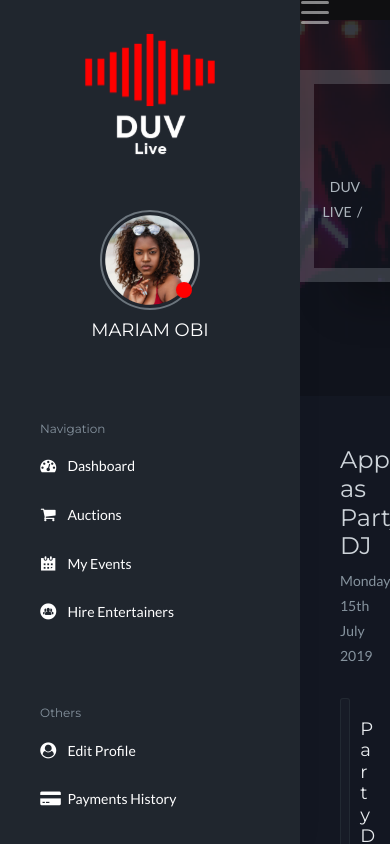
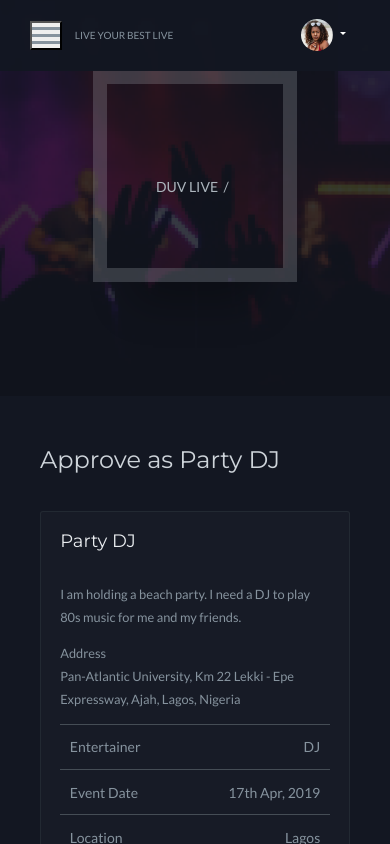
Before and after one commit to duvlive/duvproject, a React (Create React App) app in the folder frontend/: page /user/approval in a window 390 px wide. Shown: the top 844 px of the page. Built offline with nearby package versions, Linux system fonts and the light colour scheme.

Commit message:
Create mobile menu

```diff
--- a/frontend/src/assets/sass/_variables.scss
+++ b/frontend/src/assets/sass/_variables.scss
@@ -338,3 +338,9 @@ $modal-footer-border-color: rgba($white, 0.1);
 
 $modal-fade-transform: translate(0, -100px);
 $modal-transition: transform 0.4s ease-out;
+
+// Close
+
+$close-font-size: 3rem;
+$close-color: $white;
+$close-text-shadow: none;
--- a/frontend/src/assets/sass/components/backend-pages/_menu.scss
+++ b/frontend/src/assets/sass/components/backend-pages/_menu.scss
@@ -1,5 +1,8 @@
 .topbar {
-  left: 300px;
+  left: 0;
+  @include media-breakpoint-up(sm) {
+    left: 300px;
+  }
   position: fixed;
   right: 0;
   top: 0px;
@@ -13,6 +16,14 @@
 
   &__header {
     padding: 5px 30px 5px;
+
+    &.navbar-collapse {
+      top: 0;
+
+      .navbar-nav .nav-item {
+        border-bottom: transparent;
+      }
+    }
 
     .navbar-text {
       color: $text-color;
--- a/frontend/src/assets/sass/components/backend-pages/_sidebar.scss
+++ b/frontend/src/assets/sass/components/backend-pages/_sidebar.scss
@@ -3,19 +3,45 @@ $sidebar-width: 300px;
 .sidebar {
   top: 0px;
   position: fixed;
-  width: $sidebar-width;
+  width: 100%;
   z-index: 10;
-  background: $sidebar-bg;
-  background: rgba($sidebar-bg, 0.3);
   bottom: 0;
   margin-top: 0;
-  padding-bottom: 30px;
-  box-shadow: 0 0 24px 0 rgba(0, 0, 0, 0.06), 0 1px 0 0 rgba(0, 0, 0, 0.02);
+  padding-bottom: 2rem;
+  background: $black;
+  transition: transform 0.3s ease-out;
+  transform: translateX(-100%);
+
+  @include media-breakpoint-up(sm) {
+    transform: translateX(0);
+    width: $sidebar-width;
+    background: $sidebar-bg;
+    background: rgba($sidebar-bg, 0.3);
+    box-shadow: 0 0 24px 0 rgba(0, 0, 0, 0.06), 0 1px 0 0 rgba(0, 0, 0, 0.02);
+  }
+
+  &.show {
+    transform: translateX(0);
+    animation-name: bounceInLeft;
+    animation-duration: 0.75s;
+  }
+
+  &__close {
+    position: absolute;
+    padding: 2.5rem;
+    top: 0;
+    right: 0;
+    cursor: pointer;
+  }
 }
 
-.logo {
-  padding: 30px;
+.sidebar__logo {
+  position: relative;
+  padding: 2rem;
   text-align: center;
+  img {
+    height: 7rem;
+  }
 }
 
 .user-box {
@@ -23,9 +49,9 @@ $sidebar-width: 300px;
 
   .user-img {
     position: relative;
-    height: 100px;
-    width: 100px;
-    margin: 20px auto 10px;
+    height: 6rem;
+    width: 6rem;
+    margin: 1.3rem auto 0.6rem;
 
     .img-thumbnail {
       background: transparent;
@@ -34,12 +60,12 @@ $sidebar-width: 300px;
   }
 
   .user-status {
-    height: 16px;
-    width: 16px;
+    height: 1rem;
+    width: 1rem;
     position: absolute;
     border-radius: 50%;
-    bottom: 12px;
-    right: 8px;
+    bottom: 0.75rem;
+    right: 0.5rem;
 
     &.away {
       background: $warning;
@@ -55,39 +81,73 @@ $sidebar-width: 300px;
   h5 {
     color: $white;
     font-family: $headings-font-family;
-    font-size: 18px;
+    font-size: 1.1rem;
     font-weight: normal;
   }
 }
 
 .sidebar-menu {
   list-style: none;
-  margin-top: 80px;
+  margin-top: 5rem;
 
   &__header {
-    font-size: 12px;
+    font-size: 0.75rem;
     font-family: $headings-font-family;
     font-weight: normal;
     color: $text-color;
-    margin-bottom: 15px;
+    margin-bottom: 1rem;
   }
 
   li {
-    margin-bottom: 20px;
+    margin-bottom: 1.25rem;
     i {
-      margin-right: 8px;
+      margin-right: 0.5rem;
       margin-left: -3px;
-      font-size: 16px;
+      font-size: 1rem;
     }
     a {
       display: block;
       color: $white;
-      font-size: 14px;
+      font-size: 0.85rem;
     }
   }
 }
 
 .content-page {
-  margin-left: $sidebar-width;
+  margin-left: 0;
+  @include media-breakpoint-up(sm) {
+    margin-left: $sidebar-width;
+  }
   overflow: hidden;
 }
+@keyframes bounceInLeft {
+  from,
+  60%,
+  75%,
+  90%,
+  to {
+    animation-timing-function: cubic-bezier(0.215, 0.61, 0.355, 1);
+  }
+
+  0% {
+    opacity: 0;
+    transform: translate3d(-3000px, 0, 0);
+  }
+
+  60% {
+    opacity: 1;
+    transform: translate3d(25px, 0, 0);
+  }
+
+  75% {
+    transform: translate3d(-10px, 0, 0);
+  }
+
+  90% {
+    transform: translate3d(5px, 0, 0);
+  }
+
+  to {
+    transform: translate3d(0, 0, 0);
+  }
+}
--- a/frontend/src/assets/sass/lib/_buttons.scss
+++ b/frontend/src/assets/sass/lib/_buttons.scss
@@ -59,3 +59,19 @@ button:focus {
     border-color: darken($white, 15%);
   }
 }
+
+.menu-button {
+  width: 2.5rem;
+  padding: 0;
+  margin-right: 1rem;
+
+  &:after,
+  &:before,
+  & div {
+    background-color: $text-color;
+    content: '';
+    display: block;
+    height: 3px;
+    margin: 4px 0;
+  }
+}
--- a/frontend/src/components/common/LandingSection.jsx
+++ b/frontend/src/components/common/LandingSection.jsx
@@ -33,14 +33,13 @@ const LandingSection = ({ showSidebar, isDashboard, title, subtitle }) => (
 
 LandingSection.propTypes = {
   isDashboard: PropTypes.bool,
-  showSidebar: PropTypes.bool,
+  showSidebar: PropTypes.func.isRequired,
   subtitle: PropTypes.string,
   title: PropTypes.string.isRequired
 };
 
 LandingSection.defaultProps = {
   isDashboard: false,
-  showSidebar: false,
   subtitle: null
 };
 export default LandingSection;
--- a/frontend/src/components/common/Sidebar.jsx
+++ b/frontend/src/components/common/Sidebar.jsx
@@ -6,13 +6,27 @@ import PerfectScrollbar from 'react-perfect-scrollbar';
 import { Link } from '@reach/router';
 import 'react-perfect-scrollbar/dist/css/styles.css';
 import userSideMenu from 'data/sidebar/user.js';
+import classNames from 'classnames';
 
-const Sidebar = () => (
-  <div className="sidebar">
-    <div className="logo">
+const Sidebar = ({ show, close }) => (
+  <div
+    className={classNames('sidebar', {
+      show
+    })}
+  >
+    <div className="sidebar__logo">
       <Link to="/">
-        <img alt="Duv Live Red-White Logo" height="130" src={RedLogo} />
+        <img alt="Duv Live Red-White Logo" src={RedLogo} />
       </Link>
+      <div className="sidebar__close" onClick={close}>
+        <button
+          aria-label="Close"
+          className="close d-block d-sm-none"
+          type="button"
+        >
+          <span aria-hidden="true">&times;</span>
+        </button>
+      </div>
     </div>
     <PerfectScrollbar style={{ height: 'calc(100% - 190px)' }}>
       <Sidebar.UserBox />
@@ -21,6 +35,11 @@ const Sidebar = () => (
     <div className="clearfix" />
   </div>
 );
+
+Sidebar.propTypes = {
+  close: PropTypes.func.isRequired,
+  show: PropTypes.bool.isRequired
+};
 
 Sidebar.UserBox = () => {
   return (
--- a/frontend/src/components/common/TopBar.jsx
+++ b/frontend/src/components/common/TopBar.jsx
@@ -1,8 +1,8 @@
-import React, { useState } from 'react';
+import React from 'react';
+import PropTypes from 'prop-types';
 import {
   Collapse,
   Navbar,
-  NavbarToggler,
   Nav,
   NavItem,
   NavLink,
@@ -12,28 +12,25 @@ import {
   DropdownItem
 } from 'reactstrap';
 import { Link } from '@reach/router';
-import classNames from 'classnames';
 import UserAvatar from 'assets/img/avatar/user.png';
 
-const TopBar = () => {
-  const [isOpen, setOpen] = useState(false);
+const TopBar = ({ showSidebar }) => {
   return (
     <div className="topbar">
-      <Navbar color="transparent" expand="md">
-        <NavbarToggler
-          className={classNames({ open: isOpen })}
-          onClick={() => setOpen(!isOpen)}
-        >
-          <span />
-          <span />
-          <span />
-        </NavbarToggler>
-        <Collapse className="topbar__header" isOpen={isOpen} navbar>
+      <Navbar color="transparent" expand>
+        <Collapse className="topbar__header" navbar>
+          <button
+            className={'d-block d-sm-none menu-button'}
+            onClick={showSidebar}
+          >
+            <div />
+          </button>
+
           <span className="navbar-text">Live Your Best Live</span>
           <Nav className="ml-auto" navbar>
             <NavItem>
               <NavLink
-                className="topbar__notification"
+                className="topbar__notification d-none d-sm-block"
                 tag={Link}
                 to="/user/notifications"
               >
@@ -43,7 +40,7 @@ const TopBar = () => {
             </NavItem>
             <UncontrolledDropdown inNavbar nav>
               <DropdownToggle caret nav>
-                Mariam Obi{' '}
+                <span className="d-none d-sm-inline">Mariam Obi </span>
                 <img
                   alt="Mariam Obi"
                   className="rounded-circle img-responsive avatar--small"
@@ -65,4 +62,8 @@ const TopBar = () => {
   );
 };
 
+TopBar.propTypes = {
+  showSidebar: PropTypes.func.isRequired
+};
+
 export default TopBar;
--- a/frontend/src/components/common/TopMessage.jsx
+++ b/frontend/src/components/common/TopMessage.jsx
@@ -8,7 +8,7 @@ const TopMessage = ({ message }) => (
       <div className="col-sm-6">
         <h3 className="main-app__title">{message}</h3>
       </div>
-      <div className="col-sm-6 main-app__date text-right">
+      <div className="col-sm-6 main-app__date d-none d-sm-block text-right">
         {getLongDate(new Date())}
       </div>
     </div>
```
